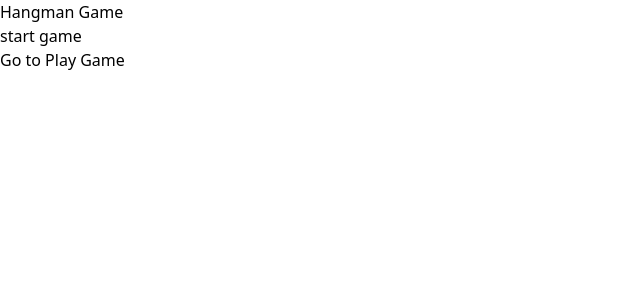
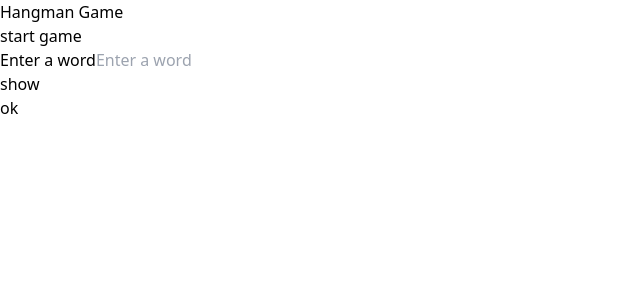
Before and after one commit to abhisheky1817/Hangman-React, a React (Vite) app: page / in a window 1280 px wide. Shown: the top 300 px of the page, without its empty margins (0-640 px from the left). Built offline with nearby package versions, Linux system fonts and the light colour scheme.

Commit message:
added useNavigate to startgame

```diff
--- a/src/Pages/PlayGame/PlayGame.jsx
+++ b/src/Pages/PlayGame/PlayGame.jsx
@@ -7,13 +7,6 @@ function PlayGame() {
 
         <div>
             <h1>play game</h1>
-
-              <TextInputFormContainer
-        onSubmit={(value) => {
-          console.log("Word entered:", value);
-        }}
-      />
-
             <Link to="/start">Go to Start Game</Link>
         </div>
     )
--- a/src/Pages/StartGame/StartGame.jsx
+++ b/src/Pages/StartGame/StartGame.jsx
@@ -1,10 +1,22 @@
-import { Link } from "react-router-dom";
+import { useNavigate } from "react-router-dom";
+import TextInputFormContainer from "../../Components/TextInputForm/TextInputFormContainer";
 
 function StartGame() {
+
+
+    const navigate = useNavigate();
+
+    function handlesubmit(){
+        navigate("/play");
+    }
+
+
     return(
         <div>
             <h1>start game</h1>
-            <Link to="/play">Go to Play Game</Link>
+
+                <TextInputFormContainer onSubmit={handlesubmit} />
+
         </div>
     )
 }
```
